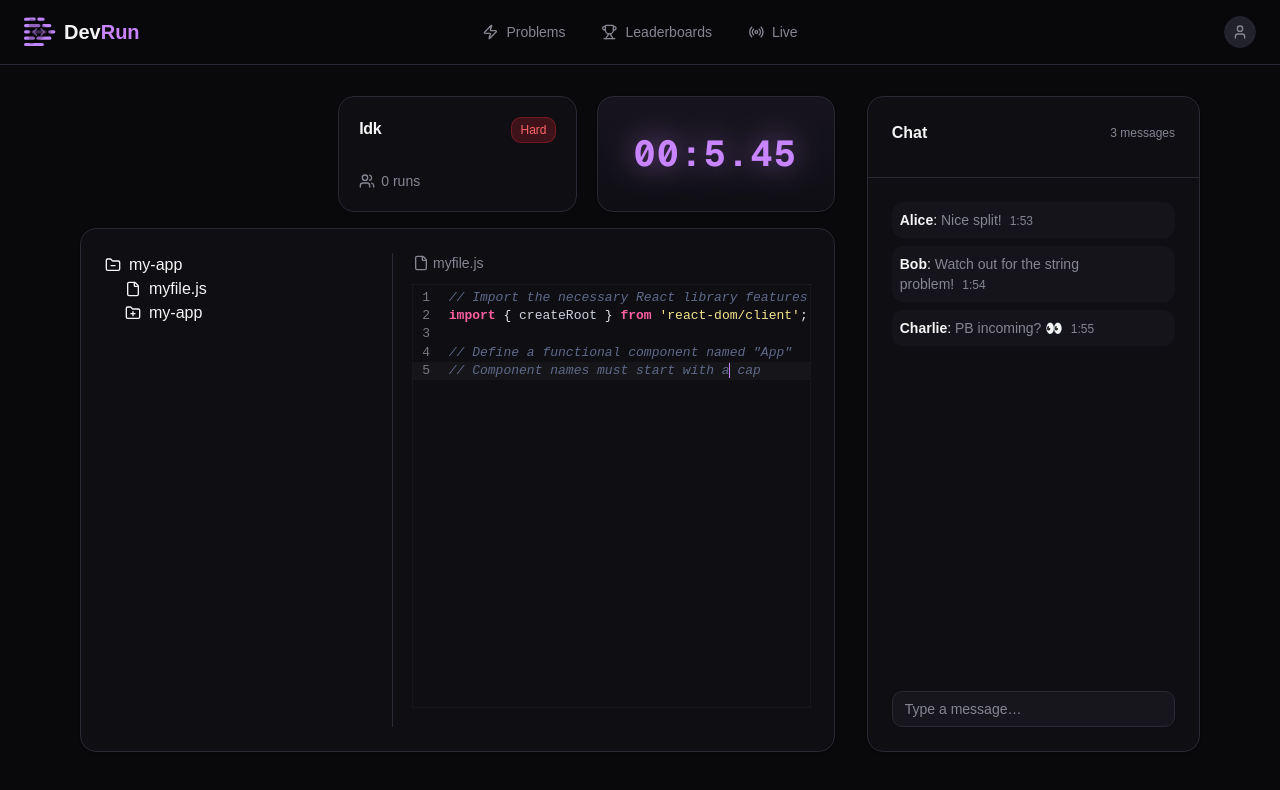
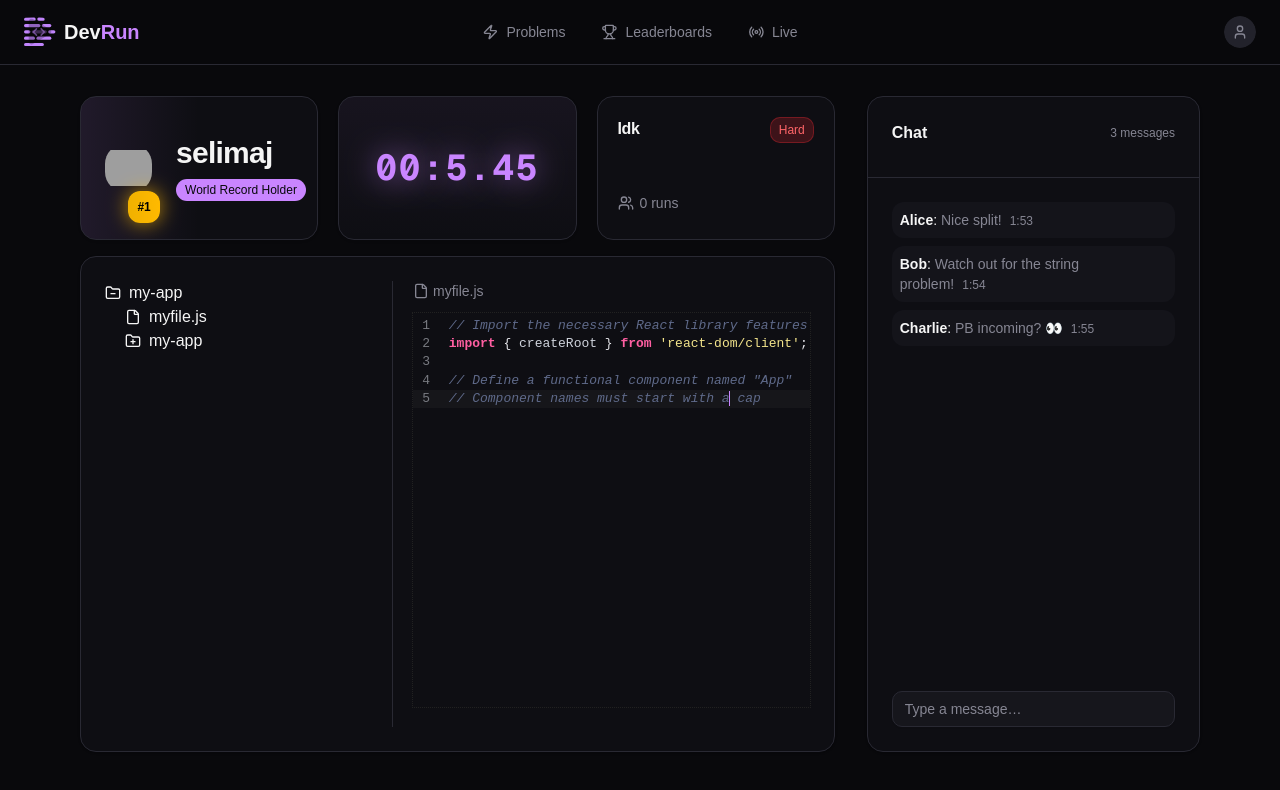
Before and after one commit to orus-dev/dev-run, a Next.js app: page /run in a window 1280 px wide. Shown: the top 790 px of the page. Built offline with nearby package versions, Linux system fonts and the light colour scheme; grey boxes are pictures that could not be loaded.

Commit message:
Improved run layout

```diff
--- a/src/app/problems/components/ProblemCard.tsx
+++ b/src/app/problems/components/ProblemCard.tsx
@@ -32,16 +32,17 @@ const ProblemCard = ({
 
   return (
     <div
-      className={`group relative bg-card border border-border rounded-xl p-5 card-hover cursor-pointer animate-fade-in opacity-0`}
+      className="group relative bg-card border border-border rounded-xl p-5 card-hover cursor-pointer animate-fade-in opacity-0 h-full flex flex-col justify-between"
       style={{
         animationDelay: `${index * 0.1}s`,
         animationFillMode: "forwards",
       }}
     >
       {/* Glow effect on hover */}
-      <div className="absolute inset-0 rounded-xl bg-primary/5 opacity-0 group-hover:opacity-100 transition-opacity duration-300" />
+      <div className="absolute inset-0 rounded-xl bg-primary/5 opacity-0 group-hover:opacity-100 transition-opacity duration-300 pointer-events-none" />
 
-      <div className="relative">
+      {/* Content */}
+      <div className="relative flex flex-col h-full">
         {/* Header */}
         <div className="flex items-start justify-between mb-3">
           <h3 className="font-semibold text-foreground group-hover:text-primary transition-colors">
@@ -66,8 +67,12 @@ const ProblemCard = ({
           ))}
         </div>
 
-        {/* Stats */}
-        <div className="flex items-center gap-4 text-sm text-muted-foreground">
+        {/* Spacer */}
+        <div className="flex-1" />
+
+        {/* Stats + Action */}
+        <div className="flex items-center justify-between mt-4 text-sm text-muted-foreground">
+          <div className="flex items-center gap-4">
             {bestTime && (
               <div className="flex items-center gap-1.5">
                 <Clock className="h-4 w-4 text-primary" />
@@ -80,11 +85,12 @@ const ProblemCard = ({
             </div>
           </div>
 
-        {/* Quick run button - appears on hover */}
-        <div className="absolute bottom-0 right-0 opacity-0 group-hover:opacity-100 transition-all duration-300 transform translate-x-2 group-hover:translate-x-0">
+          {/* Quick run button */}
+          <div className="opacity-0 group-hover:opacity-100 transition-all duration-300">
             <Button size="p2">
               <Zap className="h-4 w-4" />
             </Button>
+          </div>
         </div>
       </div>
     </div>
--- a/src/app/run/page.tsx
+++ b/src/app/run/page.tsx
@@ -9,6 +9,7 @@ import Editor from "./components/Editor";
 import useAction from "@/hook/use-action";
 import { getLiveRun } from "@/modules/live-run/actions";
 import ProblemCard from "../problems/components/ProblemCard";
+import ProfileCard from "@/components/app/ProfileCard";
 
 export default function Run() {
   const [runInfo] = useAction(getLiveRun);
@@ -23,16 +24,16 @@ export default function Run() {
     <div className="h-svh px-20 pt-24 pb-12 flex gap-8">
       <div className="h-full w-full flex flex-col gap-4">
         <div className="w-full flex gap-5">
-          <div className="flex-1">
+          <div className="flex-1 animate-fade-in opacity-0 duration-1000">
+            <ProfileCard user={{ username: "selimaj", rank: 1 }} />
+          </div>
 
+          <div className="flex-1 animate-fade-in opacity-0 duration-1000">
+            {runInfo && <RunTimer runInfo={runInfo} />}
           </div>
 
           <div className="flex-1">
             <ProblemCard name="Idk" difficulty="hard" tags={[]} attempts={0} />
-          </div>
-
-          <div className="flex-1">
-            {runInfo && <RunTimer runInfo={runInfo} />}
           </div>
         </div>
 
--- /dev/null
+++ b/src/components/app/ProfileCard.tsx
@@ -0,0 +1,37 @@
+import { Badge } from "../ui/badge";
+import { Card, CardContent } from "../ui/card";
+
+export default function ProfileCard({
+  user,
+}: {
+  user: { username: string; rank: number };
+}) {
+  return (
+    <Card className="relative w-full h-full overflow-hidden">
+      <div className="absolute inset-0 bg-linear-to-r from-primary/10 via-transparent to-transparent" />
+
+      <CardContent className="relative flex flex-col md:flex-row gap-6 w-full h-full">
+        {/* Avatar */}
+        <div className="relative shrink-0 w-full md:w-1/4 h-1/3 md:h-full flex items-center justify-center">
+          <img
+            src="http://github.com/selimaj-dev.png"
+            alt="Img"
+            className="rounded-2xl aspect-square max-h-full w-auto object-contain"
+          />
+
+          <div className="absolute -bottom-2 -right-2 w-12 h-12 md:w-8 md:h-8 rounded-lg rank-gold flex items-center justify-center text-sm md:text-xs font-bold glow-gold">
+            #{user.rank}
+          </div>
+        </div>
+
+        {/* User Info */}
+        <div className="flex-1 flex flex-col justify-center w-full">
+          <h1 className="text-4xl md:text-3xl font-bold mb-2">
+            {user.username}
+          </h1>
+          <Badge>World Record Holder</Badge>
+        </div>
+      </CardContent>
+    </Card>
+  );
+}
```
Lines whose indentation alone changed are shown as unchanged.
